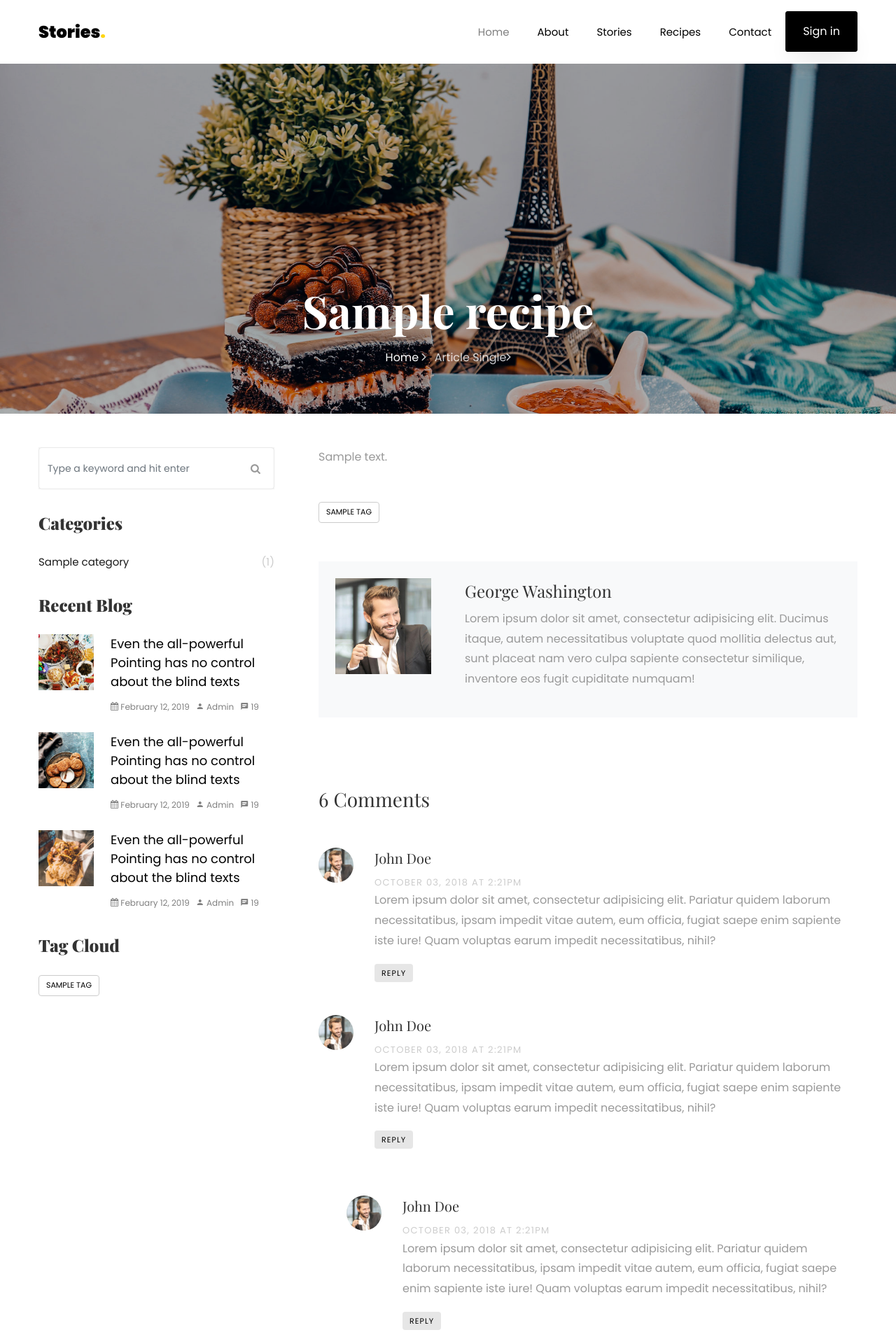
After one commit to gheyderov/py_a4_lesson_codes, a Django app: page /recipe/1/ in a window 1280 px wide. The commit adds this page. Shown: the top 1920 px of the page at 70% size. Run offline with Django 4.2, Linux system fonts and the light colour scheme; tables that the repository leaves empty hold one stand-in row (values such as "Sample post"); grey boxes marked "Sample" are stand-in pictures; parts of the project's set-up code (start-up, migrations or seed data) failed here and were passed over; some libraries are stand-ins or nearby versions; some web fonts are replaced.

Commit message:
template tags

```diff
--- a/django_codes/core/templates/base.html
+++ b/django_codes/core/templates/base.html
@@ -1,4 +1,4 @@
-{% load static %}
+{% load static tags %}
 <!DOCTYPE html>
 <html lang="en">
 
--- a/django_codes/core/templates/includes/footer.html
+++ b/django_codes/core/templates/includes/footer.html
@@ -1,3 +1,5 @@
+{% load tags %}
+
 <footer class="ftco-footer ftco-footer-2 ftco-section">
     <div class="container">
         <div class="row mb-5">
@@ -28,11 +30,10 @@
                 <div class="ftco-footer-widget mb-4">
                     <h2 class="ftco-heading-2">Categories</h2>
                     <ul class="list-unstyled">
-                        <li><a href="#" class="py-2 d-block">Food</a></li>
-                        <li><a href="#" class="py-2 d-block">Restaurant</a></li>
-                        <li><a href="#" class="py-2 d-block">Dessert</a></li>
-                        <li><a href="#" class="py-2 d-block">Lifestyle</a></li>
-                        <li><a href="#" class="py-2 d-block">Recipes</a></li>
+                        {% get_categories 3 as categories %}
+                        {% for category in categories %}
+                        <li><a href="" class="py-2 d-block">{{category.title}}</a></li>
+                        {% endfor %}
                     </ul>
                 </div>
             </div>
--- /dev/null
+++ b/django_codes/core/templates/includes/related_products.html
@@ -0,0 +1,16 @@
+
+
+<div class="row">
+    {% for recipe in related_recipes %}
+    <div class="col">
+        <div class="card" style="width: 18rem;">
+            <img src="{{recipe.image.url}}" class="card-img-top" alt="...">
+            <div class="card-body">
+              <h5 class="card-title">{{recipe.title}}</h5>
+              <p class="card-text">{{recipe.description}}</p>
+              <a href="#" class="btn btn-primary">Go somewhere</a>
+            </div>
+          </div>
+    </div>
+    {% endfor %}
+</div>
--- /dev/null
+++ b/django_codes/core/templatetags/tags.py
@@ -0,0 +1,22 @@
+from django.template import Library
+register = Library()
+from stories.models import Category, Recipe
+
+
+@register.simple_tag
+def get_categories(limit = 5):
+    return Category.objects.all()[:limit]
+
+
+# @register.filter
+# def uppers(value):
+#     return value.upper()
+
+
+@register.inclusion_tag('includes/related_products.html')
+def related_products():
+    recipes = Recipe.objects.order_by('created_at')
+    context = {
+        'related_recipes' : recipes
+    }
+    return context
--- a/django_codes/core/views.py
+++ b/django_codes/core/views.py
@@ -1,4 +1,5 @@
 from django.shortcuts import render
+from stories.models import Category
 
 # Create your views here.
 
--- a/django_codes/stories/templates/single.html
+++ b/django_codes/stories/templates/single.html
@@ -1,5 +1,5 @@
 {% extends 'base.html' %}
-{% load static %}
+{% load static tags %}
 
 {% block title %}
     <title>Stories - Free Bootstrap 4 Template by Colorlib</title>
@@ -12,7 +12,7 @@
     <div class="container">
         <div class="row no-gutters slider-text align-items-end justify-content-center">
             <div class="col-md-9 ftco-animate pb-5 text-center">
-                <h1 class="mb-3 bread">Article Single</h1>
+                <h1 class="mb-3 bread">{{recipe.title}}</h1>
                 <p class="breadcrumbs"><span class="mr-2"><a href="index.html">Home <i
                         class="ion-ios-arrow-forward"></i></a></span> <span>Article Single<i
                         class="ion-ios-arrow-forward"></i></span></p>
@@ -25,51 +25,12 @@
     <div class="container">
         <div class="row">
             <div class="col-lg-8 order-lg-last ftco-animate">
-                <h2 class="mb-3">It is a long established fact a reader be distracted</h2>
-                <p>Lorem ipsum dolor sit amet, consectetur adipisicing elit. Reiciendis, eius mollitia suscipit,
-                    quisquam doloremque distinctio perferendis et doloribus unde architecto optio laboriosam porro
-                    adipisci sapiente officiis nemo accusamus ad praesentium? Esse minima nisi et. Dolore perferendis,
-                    enim praesentium omnis, iste doloremque quia officia optio deserunt molestiae voluptates soluta
-                    architecto tempora.</p>
-                <p>
-                    <img src="images/image_6.jpg" alt="" class="img-fluid">
-                </p>
-                <p>Molestiae cupiditate inventore animi, maxime sapiente optio, illo est nemo veritatis repellat sunt
-                    doloribus nesciunt! Minima laborum magni reiciendis qui voluptate quisquam voluptatem soluta illo
-                    eum ullam incidunt rem assumenda eveniet eaque sequi deleniti tenetur dolore amet fugit perspiciatis
-                    ipsa, odit. Nesciunt dolor minima esse vero ut ea, repudiandae suscipit!</p>
-                <h2 class="mb-3 mt-5">#2. Creative WordPress Themes</h2>
-                <p>Temporibus ad error suscipit exercitationem hic molestiae totam obcaecati rerum, eius aut, in.
-                    Exercitationem atque quidem tempora maiores ex architecto voluptatum aut officia doloremque. Error
-                    dolore voluptas, omnis molestias odio dignissimos culpa ex earum nisi consequatur quos odit quasi
-                    repellat qui officiis reiciendis incidunt hic non? Debitis commodi aut, adipisci.</p>
-                <p>
-                    <img src="images/image_4.jpg" alt="" class="img-fluid">
-                </p>
-                <p>Quisquam esse aliquam fuga distinctio, quidem delectus veritatis reiciendis. Nihil explicabo quod,
-                    est eos ipsum. Unde aut non tenetur tempore, nisi culpa voluptate maiores officiis quis vel ab
-                    consectetur suscipit veritatis nulla quos quia aspernatur perferendis, libero sint. Error, velit,
-                    porro. Deserunt minus, quibusdam iste enim veniam, modi rem maiores.</p>
-                <p>Odit voluptatibus, eveniet vel nihil cum ullam dolores laborum, quo velit commodi rerum eum quidem
-                    pariatur! Quia fuga iste tenetur, ipsa vel nisi in dolorum consequatur, veritatis porro explicabo
-                    soluta commodi libero voluptatem similique id quidem? Blanditiis voluptates aperiam non magni.
-                    Reprehenderit nobis odit inventore, quia laboriosam harum excepturi ea.</p>
-                <p>Adipisci vero culpa, eius nobis soluta. Dolore, maxime ullam ipsam quidem, dolor distinctio similique
-                    asperiores voluptas enim, exercitationem ratione aut adipisci modi quod quibusdam iusto, voluptates
-                    beatae iure nemo itaque laborum. Consequuntur et pariatur totam fuga eligendi vero dolorum
-                    provident. Voluptatibus, veritatis. Beatae numquam nam ab voluptatibus culpa, tenetur
-                    recusandae!</p>
-                <p>Voluptas dolores dignissimos dolorum temporibus, autem aliquam ducimus at officia adipisci quasi nemo
-                    a perspiciatis provident magni laboriosam repudiandae iure iusto commodi debitis est blanditiis
-                    alias laborum sint dolore. Dolores, iure, reprehenderit. Error provident, pariatur cupiditate soluta
-                    doloremque aut ratione. Harum voluptates mollitia illo minus praesentium, rerum ipsa debitis,
-                    inventore?</p>
+                {{recipe.description}}
                 <div class="tag-widget post-tag-container mb-5 mt-5">
                     <div class="tagcloud">
-                        <a href="#" class="tag-cloud-link">Life</a>
-                        <a href="#" class="tag-cloud-link">Sport</a>
-                        <a href="#" class="tag-cloud-link">Tech</a>
-                        <a href="#" class="tag-cloud-link">Travel</a>
+                        {% for tag in recipe.tags.all %}
+                        <a href="#" class="tag-cloud-link">{{tag.title}}</a>
+                        {% endfor %}
                     </div>
                 </div>
 
@@ -226,12 +187,9 @@
                 <div class="sidebar-box ftco-animate">
                     <ul class="categories">
                         <h3 class="heading mb-4">Categories</h3>
-                        <li><a href="#">Travel <span>(12)</span></a></li>
-                        <li><a href="#">Tour <span>(22)</span></a></li>
-                        <li><a href="#">Destination <span>(37)</span></a></li>
-                        <li><a href="#">Drinks <span>(42)</span></a></li>
-                        <li><a href="#">Foods <span>(14)</span></a></li>
-                        <li><a href="#">Travel <span>(140)</span></a></li>
+                        {% for category in categories %}
+                        <li><a href="#">{{category.title}} <span>({{category.recipes.count}})</span></a></li>
+                        {% endfor %}
                     </ul>
                 </div>
 
@@ -275,14 +233,9 @@
                 <div class="sidebar-box ftco-animate">
                     <h3 class="heading mb-4">Tag Cloud</h3>
                     <div class="tagcloud">
-                        <a href="#" class="tag-cloud-link">dish</a>
-                        <a href="#" class="tag-cloud-link">menu</a>
-                        <a href="#" class="tag-cloud-link">food</a>
-                        <a href="#" class="tag-cloud-link">sweet</a>
-                        <a href="#" class="tag-cloud-link">tasty</a>
-                        <a href="#" class="tag-cloud-link">delicious</a>
-                        <a href="#" class="tag-cloud-link">desserts</a>
-                        <a href="#" class="tag-cloud-link">drinks</a>
+                        {% for tag in tags %}
+                        <a href="#" class="tag-cloud-link">{{tag.title}}</a>
+                        {% endfor %}
                     </div>
                 </div>
             </div>
@@ -290,6 +243,10 @@
         </div>
     </div>
 </section> <!-- .section -->
+
+
+{% related_products %}
+
 
 <section class="ftco-subscribe ftco-section bg-light">
     <div class="overlay">
--- a/django_codes/stories/urls.py
+++ b/django_codes/stories/urls.py
@@ -1,7 +1,7 @@
 from django.urls import path
-from stories.views import recipes, single
+from stories.views import recipes, recipe_detail
 
 urlpatterns = [
     path('recipes/', recipes, name = 'recipes'),
-    path('single/', single, name = 'single'),
+    path('recipe/<int:pk>/', recipe_detail, name = 'recipe_detail'),
 ]
--- a/django_codes/stories/views.py
+++ b/django_codes/stories/views.py
@@ -1,5 +1,5 @@
-from django.shortcuts import render
-from stories.models import Recipe
+from django.shortcuts import render, get_object_or_404
+from stories.models import Recipe, Category, Tag
 
 # Create your views here.
 
@@ -13,5 +13,13 @@ def recipes(request):
 def stories(request):
     return render(request, 'stories.html')
 
-def single(request):
-    return render(request, 'single.html')
+def recipe_detail(request, pk):
+    recipe = get_object_or_404(Recipe, id = pk)
+    categories = Category.objects.all()
+    tags = Tag.objects.all()
+    context = {
+        'recipe' : recipe,
+        'categories' : categories,
+        'tags' : tags
+    }
+    return render(request, 'single.html', context)
```
Also changed, not shown: django_codes/stories/models.py (+1 -1 lines), django_codes/stories/templates/recipes.html (+9 -6 lines).
